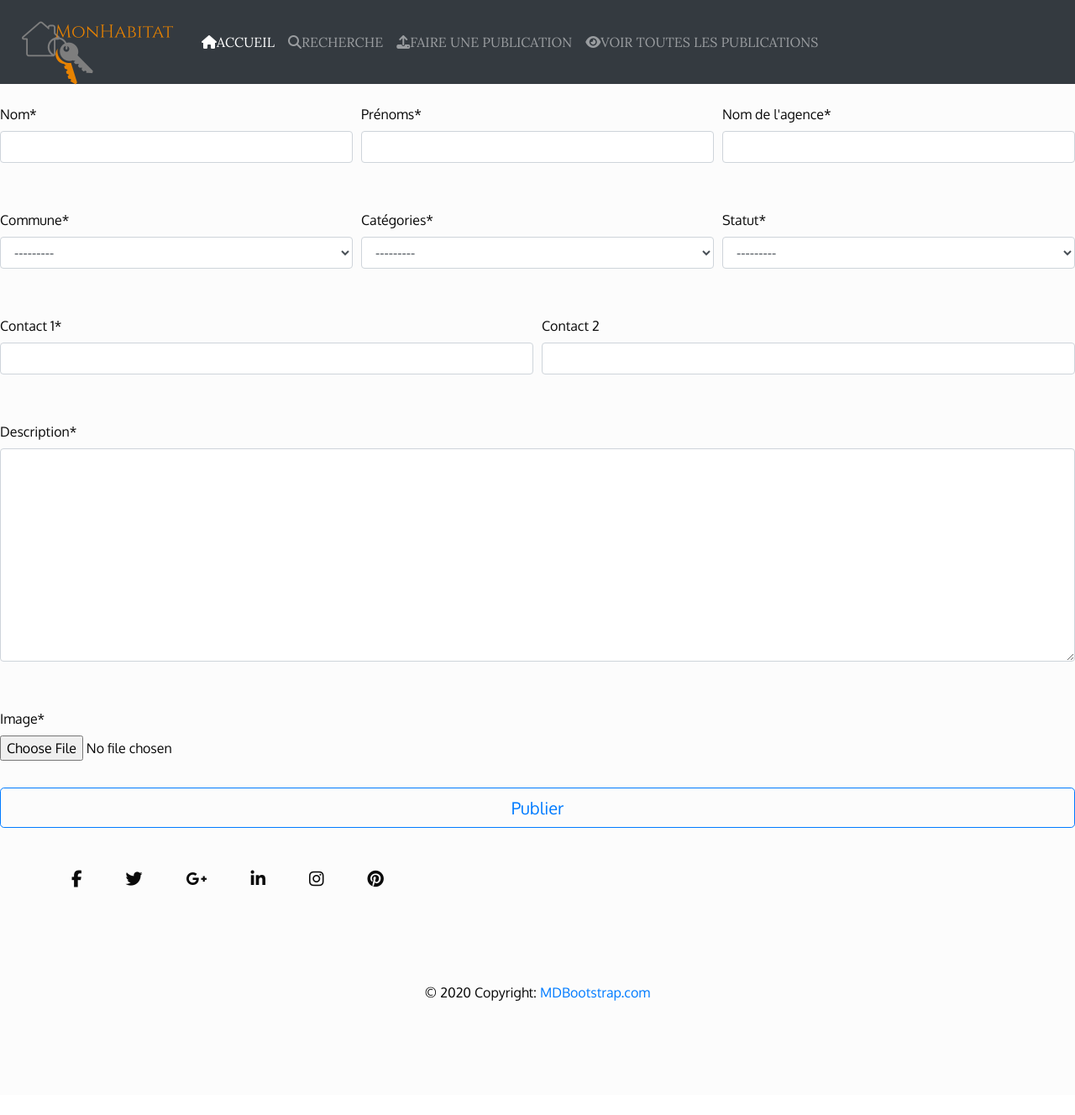
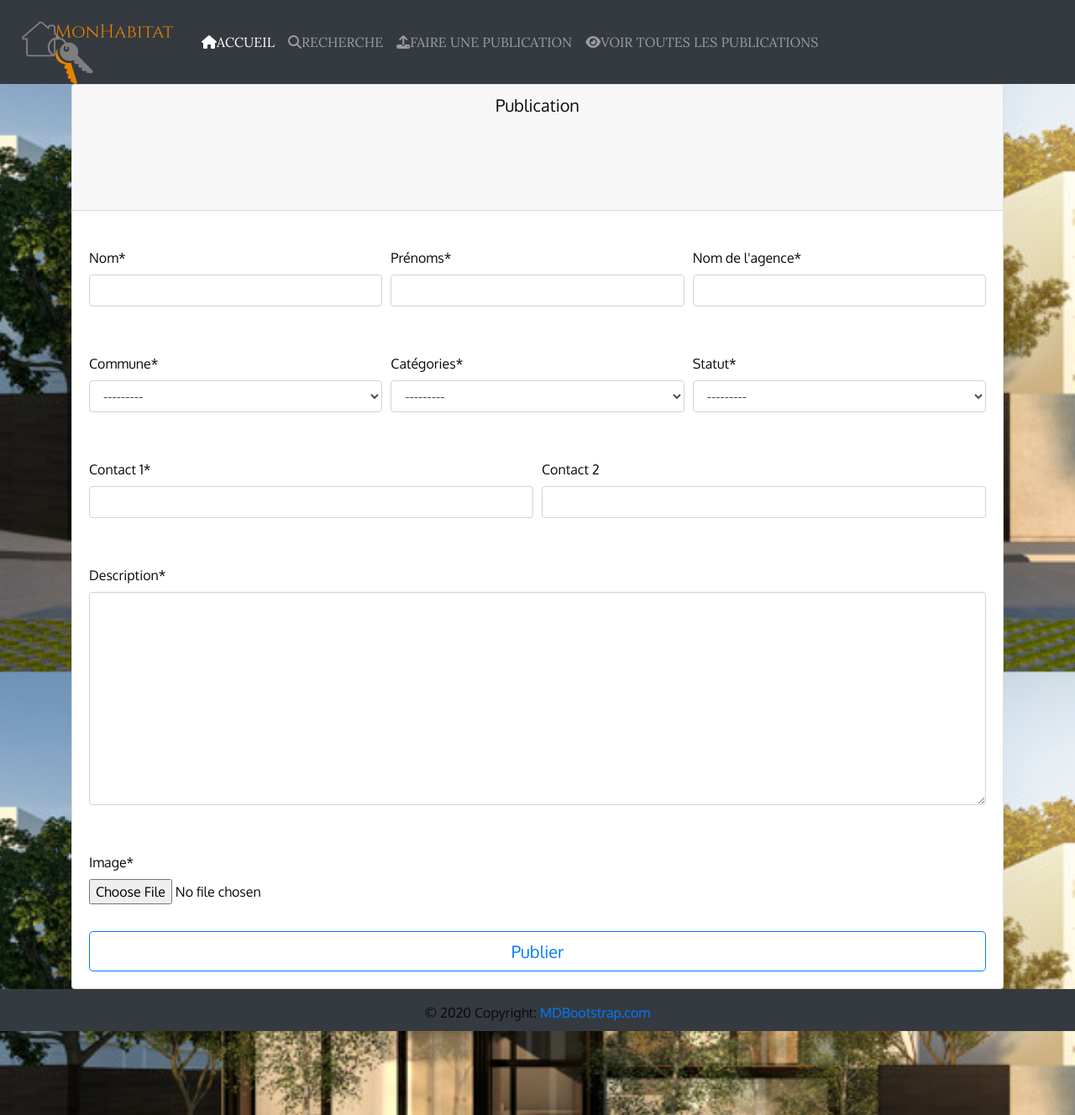
Before and after one commit to willdev61/Project-habitat, a Django app: page /pub/ in a window 1280 px wide. Shown: the whole page at 84% size. Before the commit the page ends 1192 px from the top, so only its background shows below. Run offline with Django 3.2, Linux system fonts and the light colour scheme; some libraries are stand-ins or nearby versions.

Commit message:
add background image in public.html

```diff
--- a/mon_habitat/mon_habitat/settings.py
+++ b/mon_habitat/mon_habitat/settings.py
@@ -40,6 +40,7 @@ INSTALLED_APPS = [
     'django.contrib.staticfiles',
     'debug_toolbar',
     'crispy_forms',
+    'background_image',
 ]
 
 CRISPY_TEMPLATE_PACK = 'bootstrap4'
--- a/mon_habitat/pub/static/pub/css/styles.css
+++ b/mon_habitat/pub/static/pub/css/styles.css
@@ -20,6 +20,7 @@ body {
 	background-color: #464c4d;
 }
 
+
 .text-center {
 	height: 150px;
 }
@@ -27,3 +28,7 @@ body {
 	text-transform: uppercase;
 	font-family: 'Oxygen';
 }
+
+footer{
+	height: 50px;
+}
--- a/mon_habitat/pub/templates/pub/base.html
+++ b/mon_habitat/pub/templates/pub/base.html
@@ -46,48 +46,12 @@
     </header>
     {% block content %}{% endblock%}
 <!-- Footer -->
-<footer class="page-footer font-small cyan darken-3">
+<footer class="page-footer font-small cyan bg-dark">
 
   <!-- Footer Elements -->
   <div class="container">
 
-    <!-- Grid row-->
-    <div class="row">
 
-      <!-- Grid column -->
-      <div class="col-md-12 py-5">
-        <div class="mb-5 flex-center">
-
-          <!-- Facebook -->
-          <a class="fb-ic">
-            <i class="fab fa-facebook-f fa-lg white-text mr-md-5 mr-3 fa-2x"> </i>
-          </a>
-          <!-- Twitter -->
-          <a class="tw-ic">
-            <i class="fab fa-twitter fa-lg white-text mr-md-5 mr-3 fa-2x"> </i>
-          </a>
-          <!-- Google +-->
-          <a class="gplus-ic">
-            <i class="fab fa-google-plus-g fa-lg white-text mr-md-5 mr-3 fa-2x"> </i>
-          </a>
-          <!--Linkedin -->
-          <a class="li-ic">
-            <i class="fab fa-linkedin-in fa-lg white-text mr-md-5 mr-3 fa-2x"> </i>
-          </a>
-          <!--Instagram-->
-          <a class="ins-ic">
-            <i class="fab fa-instagram fa-lg white-text mr-md-5 mr-3 fa-2x"> </i>
-          </a>
-          <!--Pinterest-->
-          <a class="pin-ic">
-            <i class="fab fa-pinterest fa-lg white-text fa-2x"> </i>
-          </a>
-        </div>
-      </div>
-      <!-- Grid column -->
-
-    </div>
-    <!-- Grid row-->
 
   </div>
   <!-- Footer Elements -->
--- a/mon_habitat/pub/templates/pub/public.html
+++ b/mon_habitat/pub/templates/pub/public.html
@@ -1,6 +1,11 @@
-{% extends 'pub/base.html' %} {% load static %} {% load crispy_forms_tags %}
+{% extends 'pub/base.html' %} {% load static %} {% load crispy_forms_tags %} {% load background_image_tags %}
 
 {% block content %}
+<body style="background: url('{% static 'pub/images/fa2.jpg' %}') no-repeat fixed; background-size: cover;"></body>
+<div class="container">
+    <div class="card">
+        <h5 class="card-header text-center">Publication</h5>
+        <div class="card-body">
             <form method="POST" enctype="multipart/form-data " class="form-block ">
                 {% csrf_token %} {{ form.non_field_errors }}
                 <div class="form-row">
@@ -47,4 +52,9 @@
                 </div>
                 <button type="submit " class="btn btn-outline-primary btn-lg btn-block">Publier</button>
             </form>
+        </div>
+      </div>
+</div>
+
+
 {% endblock%}
```
Lines whose indentation alone changed are shown as unchanged.
